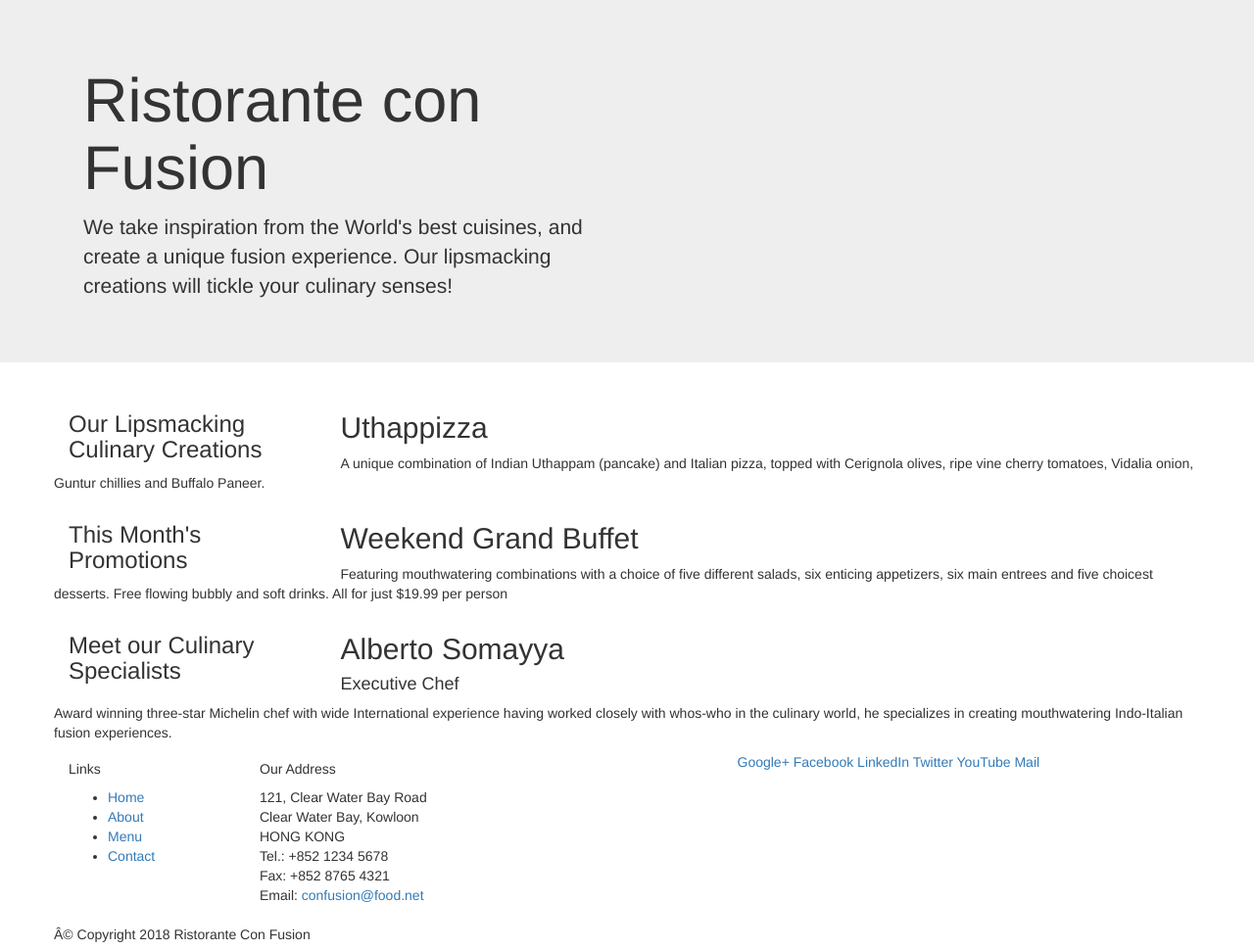
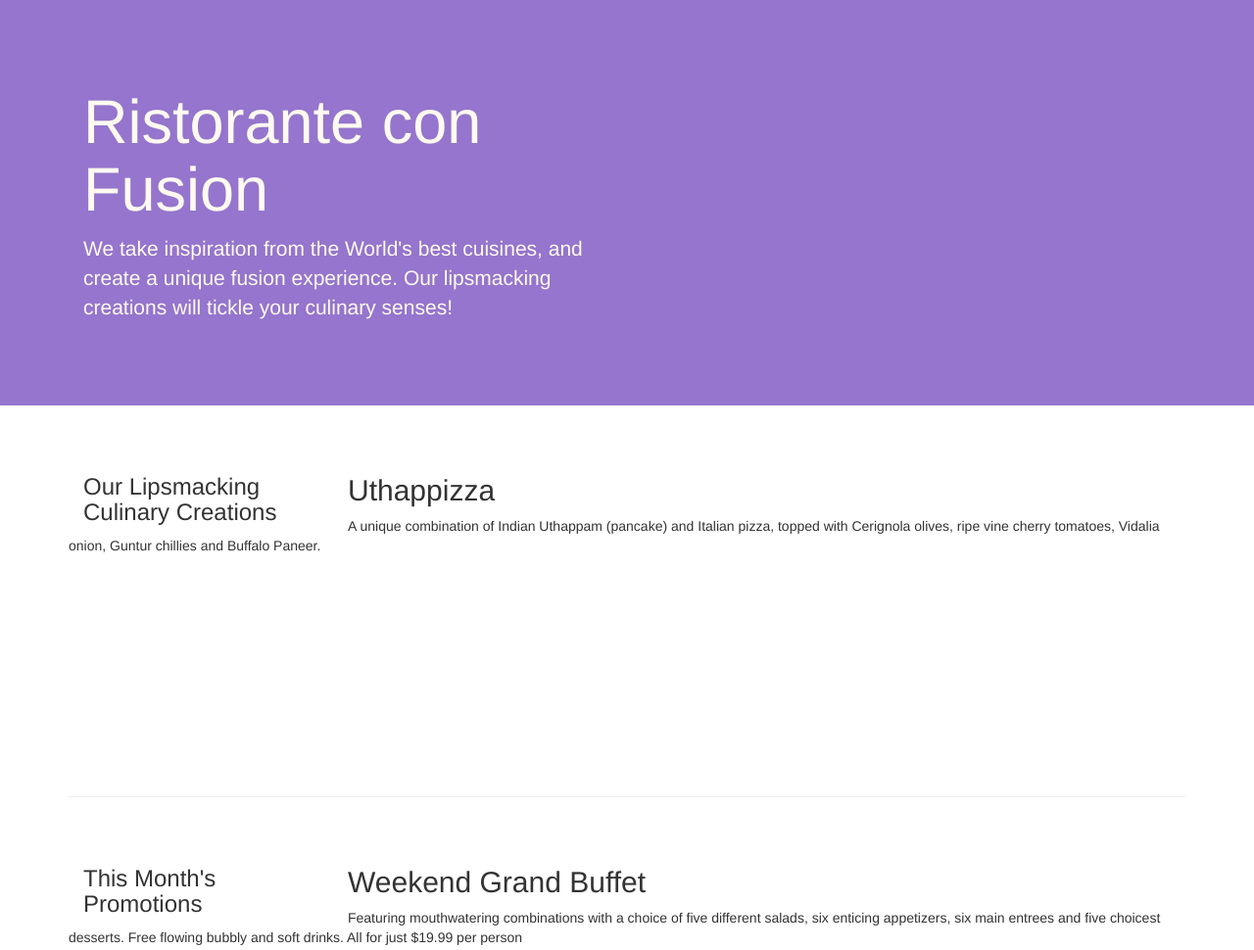
Before and after one commit to samazevedo/Bootstrap-conFusion-, a plain HTML site: page index.html in a window 1280 px wide. Shown: the top 970 px of the page at 98% size. Drawn offline with nearby package versions, Linux system fonts and the light colour scheme.

Commit message:
bootstrap grid part2

```diff
--- /dev/null
+++ b/css/style.css
@@ -0,0 +1,29 @@
+.row-header {
+	margin: 0px auto;
+	padding: 0px auto;
+}
+.row-content {
+	margin: 0px;
+	padding: 50px 0px 50px 0px;
+	border-bottom: 1px ridge;
+	min-height: 400px;
+}
+
+.footer {
+	background-color: #d1c4e9;
+	margin: 0px auto;
+	padding: 20px 0px 20px 0px;
+}
+
+.jumbotron {
+	padding: 70px 30px 70px 30px;
+	margin: 0px auto;
+	background: #9575cd;
+	color: floralwhite;
+}
+
+.address {
+	font-size: 80%;
+	margin: 0px;
+	color: #0f0f0f;
+}
--- a/index.html
+++ b/index.html
@@ -7,6 +7,7 @@
     <meta http-equiv="x-ua-compatible" content="ie=edge">
     <!--specify the boostrap classes-->
     <link rel="stylesheet" href="node_modules/bootstrap/dist/css/bootstrap.min.css">
+    <link rel="stylesheet" href="css/style.css">
     <title>Ristorante Con Fusion</title>
 </head>
 
@@ -26,7 +27,7 @@
     </header>
 
     <div class="container">
-        <div class="row">
+        <div class="row row-content align-items-center" >
             <div class="col-12 col-sm-4 order-sm-last col-md-3">
                 <h3>Our Lipsmacking Culinary Creations</h3>
             </div>
@@ -37,7 +38,7 @@
         </div>
 
 
-        <div class="row">
+        <div class="row row-content align-items-center">
             <div class="col-12 col-sm-4 order-sm-last col-md-3">
                 <h3>This Month's Promotions</h3>
             </div>
@@ -47,8 +48,8 @@
             </div>
         </div>
 
-        <div class="row">
-            <div class="col-12 col-sm-4 col-md-3">
+        <div class="row row-content align-items-center">
+            <div class="col-12 col-sm-4 order-sm-last col-md-3">
                 <h3>Meet our Culinary Specialists</h3>
             </div>
             <div  class="col col-sm col-md">
@@ -59,12 +60,12 @@
         </div>
     </div>
 
-    <footer>
+    <footer class="footer">
         <div class="container">
             <div class="row">
                 <div class="col-4 offset-1 col-sm-2" col-sm-2>
                     <h5>Links</h5>
-                    <ul>
+                    <ul class="list-unstyled">
                         <li><a href="#">Home</a></li>
                         <li><a href="#">About</a></li>
                         <li><a href="#">Menu</a></li>
@@ -82,8 +83,8 @@
 		              Email: <a href="mailto:confusion@food.net">confusion@food.net</a>
 		           </address>
                 </div>
-                <div class="col-12 col-sm-4">
-                    <div>
+                <div class="col-12 col-sm-4 align-self-center">
+                    <div class="text-center">
                         <a href="http://google.com/+">Google+</a>
                         <a href="http://www.facebook.com/profile.php?id=">Facebook</a>
                         <a href="http://www.linkedin.com/in/">LinkedIn</a>
@@ -93,7 +94,7 @@
                     </div>
                 </div>
            </div>
-           <div class="row">
+           <div class="row justify-content-center">
                 <div class="col-auto">
                     <p>© Copyright 2018 Ristorante Con Fusion</p>
                 </div>
```
